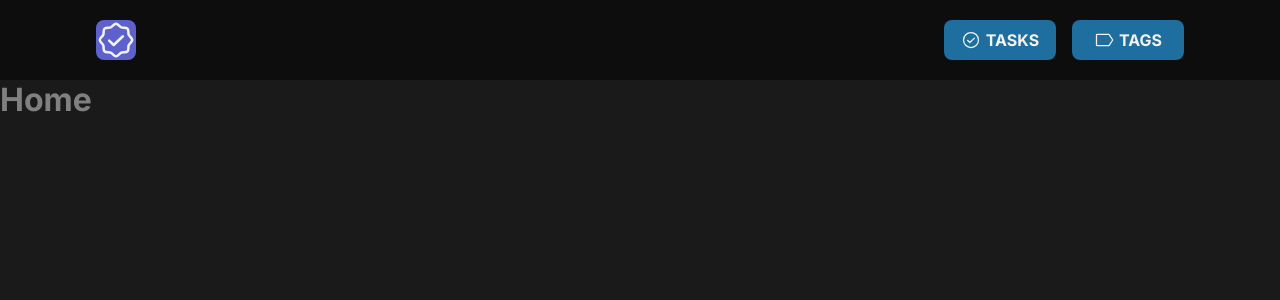
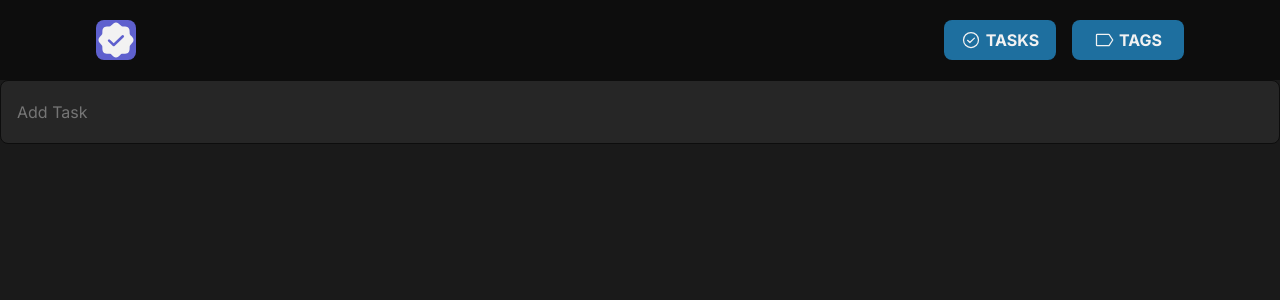
Before and after one commit to danrleidalfre/react-laravel-tasks, a React (Vite) app in the folder app/: page / in a window 1280 px wide. Shown: the top 300 px of the page. Built offline with nearby package versions, Linux system fonts and the light colour scheme.

Commit message:
implement input component

```diff
--- a/app/src/components/Header/index.tsx
+++ b/app/src/components/Header/index.tsx
@@ -7,7 +7,7 @@ export function Header() {
     <Container>
       <Head>
         <Logo>
-          <CircleWavyCheck />
+          <CircleWavyCheck weight={'fill'} />
         </Logo>
         <Navigation>
           <NavLink to="/">
--- /dev/null
+++ b/app/src/components/Input/index.tsx
@@ -0,0 +1,12 @@
+import { Component } from './styles.ts'
+import { InputHTMLAttributes } from 'react'
+
+interface InputProps extends InputHTMLAttributes<HTMLInputElement> {}
+
+export function Input({ ...props }: InputProps) {
+  return (
+    <Component>
+      <input {...props} />
+    </Component>
+  )
+}
--- /dev/null
+++ b/app/src/components/Input/styles.ts
@@ -0,0 +1,13 @@
+import styled from 'styled-components'
+
+export const Component = styled.div`
+  input {
+    width: 100%;
+    height: 4rem;
+    padding-left: 1rem;
+    border-radius: 8px;
+    background-color: ${(props) => props.theme['gray-500']};
+    color: ${(props) => props.theme['gray-100']};
+    border: 1px solid ${(props) => props.theme['gray-700']};
+  }
+`
--- a/app/src/pages/Tasks/index.tsx
+++ b/app/src/pages/Tasks/index.tsx
@@ -1,3 +1,5 @@
+import { Input } from '../../components/Input'
+
 export function Tasks() {
-  return <h1>Home</h1>
+  return <Input placeholder="Add Task" />
 }
```
